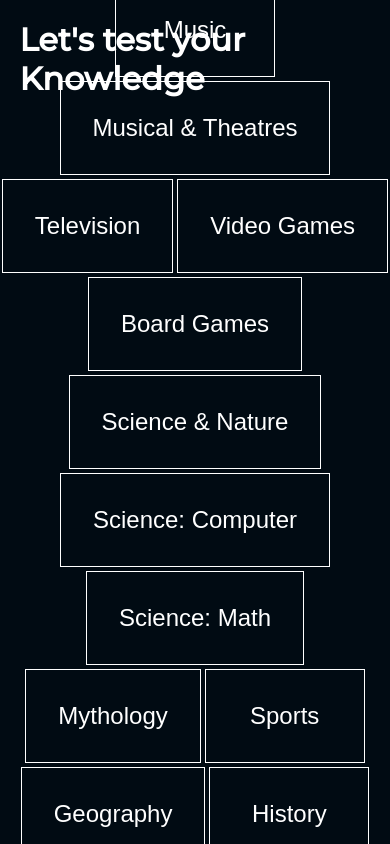
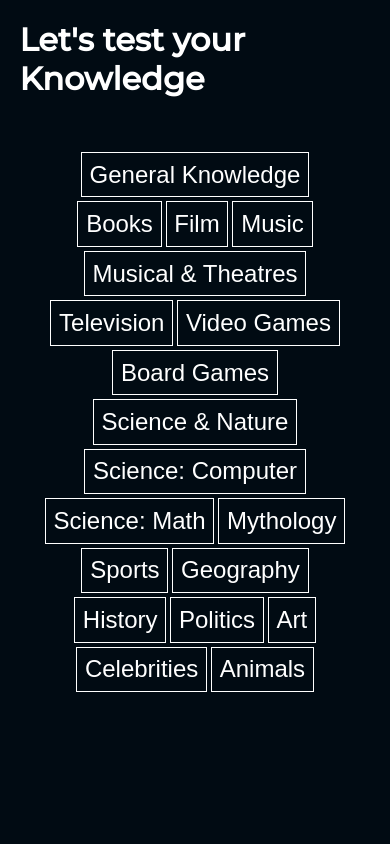
Before and after one commit to JohnAndrewPurio/quiz-app, a React (Create React App) app: page / in a window 390 px wide. Built offline with nearby package versions, Linux system fonts and the light colour scheme.

Commit message:
Adjusted for Mobile

```diff
--- a/src/App.css
+++ b/src/App.css
@@ -51,11 +51,12 @@ body {
     justify-content: center;
     align-items: center;
     gap: 1vmin;
+    width: 80%;
 }
 
 .categories button {
-    min-width: 10rem;
-    padding: 2rem;
+    min-width: 10vmin;
+    padding: 2vmin;
     background-color: transparent;
     color: white;
     border: 1px solid white;
@@ -109,7 +110,7 @@ body {
     transform: scale(1.1);
     display: flex;
     align-items: center;
-    padding: 1rem;
+    padding: 1vmin;
     background-color: transparent;
     color: white;
     border: 1px solid white;
@@ -128,3 +129,21 @@ body {
 .mistaken {
     background-color: firebrick;
 }
+
+.results a {
+    color: white;
+}
+
+@media only screen and (max-height: 411px) {
+    body {
+        font-size: 12px;
+    }
+
+    .categories {
+        padding-top: 10vmin;
+    }
+
+    .categories button {
+        padding: 1.5vmin;
+    }
+}
--- a/src/App.jsx
+++ b/src/App.jsx
@@ -45,7 +45,6 @@ export default function App() {
     }
 
     const redirectToQuiz = (index) => {
-        console.log(index)
         getData(index + 9)
     }
 
--- a/src/Quiz/Quiz.jsx
+++ b/src/Quiz/Quiz.jsx
@@ -20,9 +20,9 @@ export default function Quiz({quizData}) {
 
     useEffect(() => {
         if(quizNum < quizData.length) {
+            adjustTimer()
             clearInterval(timerID)
             clearTimeout(countdownID)
-            adjustTimer()
 
         }
         console.log(timerID, countdownID)
@@ -31,7 +31,7 @@ export default function Quiz({quizData}) {
     }, [quizNum])
 
     const adjustTimer = () => {
-        const timer = setInterval( () => setTimerLength(current => current - 0.40), 20)
+        const timer = setInterval( () => setTimerLength(current => current - 0.20), 10)
         const countdown = setTimeout( () => checkAnswer(-1), 5000)
 
         setCountdownID(countdown)
--- a/src/Results/Results.jsx
+++ b/src/Results/Results.jsx
@@ -6,6 +6,7 @@ export default function Results({data}) {
 
     return (
         <div className="results">
+            <a href='/' >Go Home</a>
             <div className="title">
                 <h1>Results</h1>
                 <h3>Score: {score} / {quizData.length}</h3>
```
